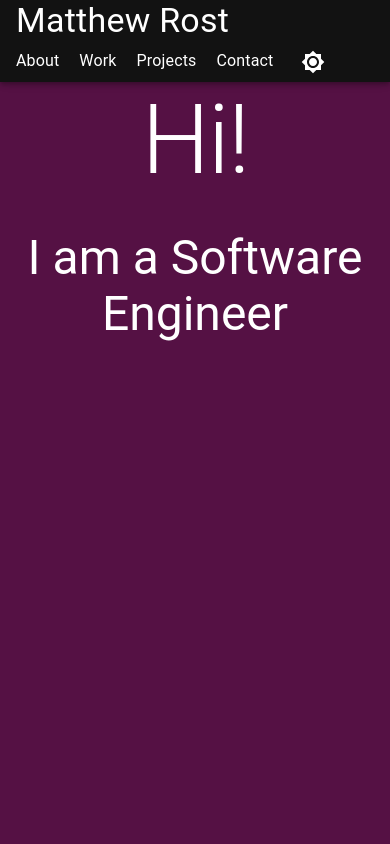
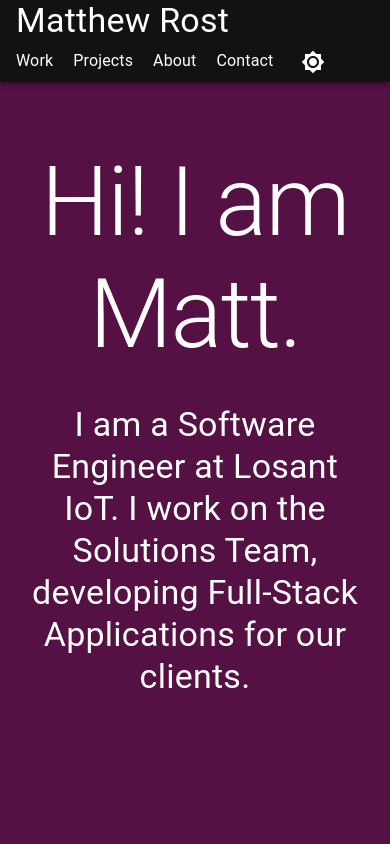
Before and after one commit to mattrost/mattrost.github.io, a React (Create React App) app: page / in a window 390 px wide. Shown: the top 844 px of the page. Built offline with nearby package versions, Linux system fonts and the light colour scheme.

Commit message:
Header CSS, navbar hide on small screens, rearrange navbar links.

```diff
--- a/public/index.html
+++ b/public/index.html
@@ -24,7 +24,7 @@
       work correctly both with client-side routing and a non-root public URL.
       Learn how to configure a non-root public URL by running `npm run build`.
     -->
-    <title>React App</title>
+    <title>Matthew Rost</title>
   </head>
   <body>
     <noscript>You need to enable JavaScript to run this app.</noscript>
--- a/src/components/Header.jsx
+++ b/src/components/Header.jsx
@@ -3,17 +3,20 @@ import { Box, Typography } from '@mui/material';
 
 const Header = () => {
     const headerStyle = {
-        textAlign: 'center',
         padding: '20px',
+        minHeight: '100vh',
+        display: "flex",
+        flexDirection: "column",
+        justifyContent: "center"
     };
 
     return (
         <Box sx={headerStyle}>
             <Typography variant="h1" gutterBottom>
-                Hi!
+                Hi! I am Matt.
             </Typography>
-            <Typography variant="h3">
-                I am a Software Engineer
+            <Typography variant="h4">
+                I am a Software Engineer at Losant IoT. I work on the Solutions Team, developing Full-Stack Applications for our clients.
             </Typography>
         </Box>
     );
--- a/src/components/Home.jsx
+++ b/src/components/Home.jsx
@@ -19,18 +19,17 @@ const Home = () => {
 
     return (
         <>
-            <Box sx={sectionStyle}>
+            <Box>
                 <Header />
-            </Box>
-
-            <Box id="about" sx={sectionStyle}>
-                <About />
             </Box>
             <Box id="work" sx={sectionStyle}>
                 <Work />
             </Box>
             <Box id="projects" sx={sectionStyle}>
                 <Projects />
+            </Box>
+            <Box id="about" sx={sectionStyle}>
+                <About />
             </Box>
             <Box id="contact" sx={sectionStyle}>
                 <Contact />
--- a/src/components/Navbar.jsx
+++ b/src/components/Navbar.jsx
@@ -1,4 +1,4 @@
-import React from 'react';
+import React, { useState, useEffect } from 'react';
 import { Link as ScrollLink } from 'react-scroll';
 import { AppBar, Toolbar, Typography, Grid, IconButton } from '@mui/material';
 import Brightness4Icon from '@mui/icons-material/Brightness4'; // Moon icon
@@ -18,9 +18,24 @@ const Navbar = ({ toggleTheme, themeMode }) => {
         }
     };
 
+    const [isNavbarVisible, setNavbarVisibility] = useState(true);
+
+    useEffect(() => {
+        const handleResize = () => {
+            const viewportHeight = window.innerHeight;
+            const isMobile = viewportHeight <= 480; // Adjust as needed
+            setNavbarVisibility(!isMobile);
+        };
+
+        window.addEventListener('resize', handleResize);
+        handleResize();
+        return () => {
+            window.removeEventListener('resize', handleResize);
+        };
+    }, []);
 
     return (
-        <AppBar position="fixed" style={{  zIndex: 1000 }}>
+        <AppBar position="fixed" style={{  zIndex: 1000, display: isNavbarVisible ? 'block' : 'none' }}>
             <Toolbar style={{ minHeight: '64px' }}>
                 <Grid container justifyContent="space-between" alignItems="center">
                     <Grid item>
@@ -29,11 +44,6 @@ const Navbar = ({ toggleTheme, themeMode }) => {
                         </Typography>
                     </Grid>
                     <Grid item>
-                        <ScrollLink to="about" spy={true} smooth={true} offset={0} duration={500}>
-                          <span style={linkStyle} onClick={() => scrollToSection('about')}>
-                            About
-                          </span>
-                        </ScrollLink>
                         <ScrollLink to="work" spy={true} smooth={true} offset={0} duration={500}>
                           <span style={linkStyle} onClick={() => scrollToSection('work')}>
                             Work
@@ -42,6 +52,11 @@ const Navbar = ({ toggleTheme, themeMode }) => {
                         <ScrollLink to="projects" spy={true} smooth={true} offset={0} duration={500}>
                           <span style={linkStyle} onClick={() => scrollToSection('projects')}>
                             Projects
+                          </span>
+                        </ScrollLink>
+                        <ScrollLink to="about" spy={true} smooth={true} offset={0} duration={500}>
+                          <span style={linkStyle} onClick={() => scrollToSection('about')}>
+                            About
                           </span>
                         </ScrollLink>
                         <ScrollLink to="contact" spy={true} smooth={true} offset={0} duration={500}>
```
